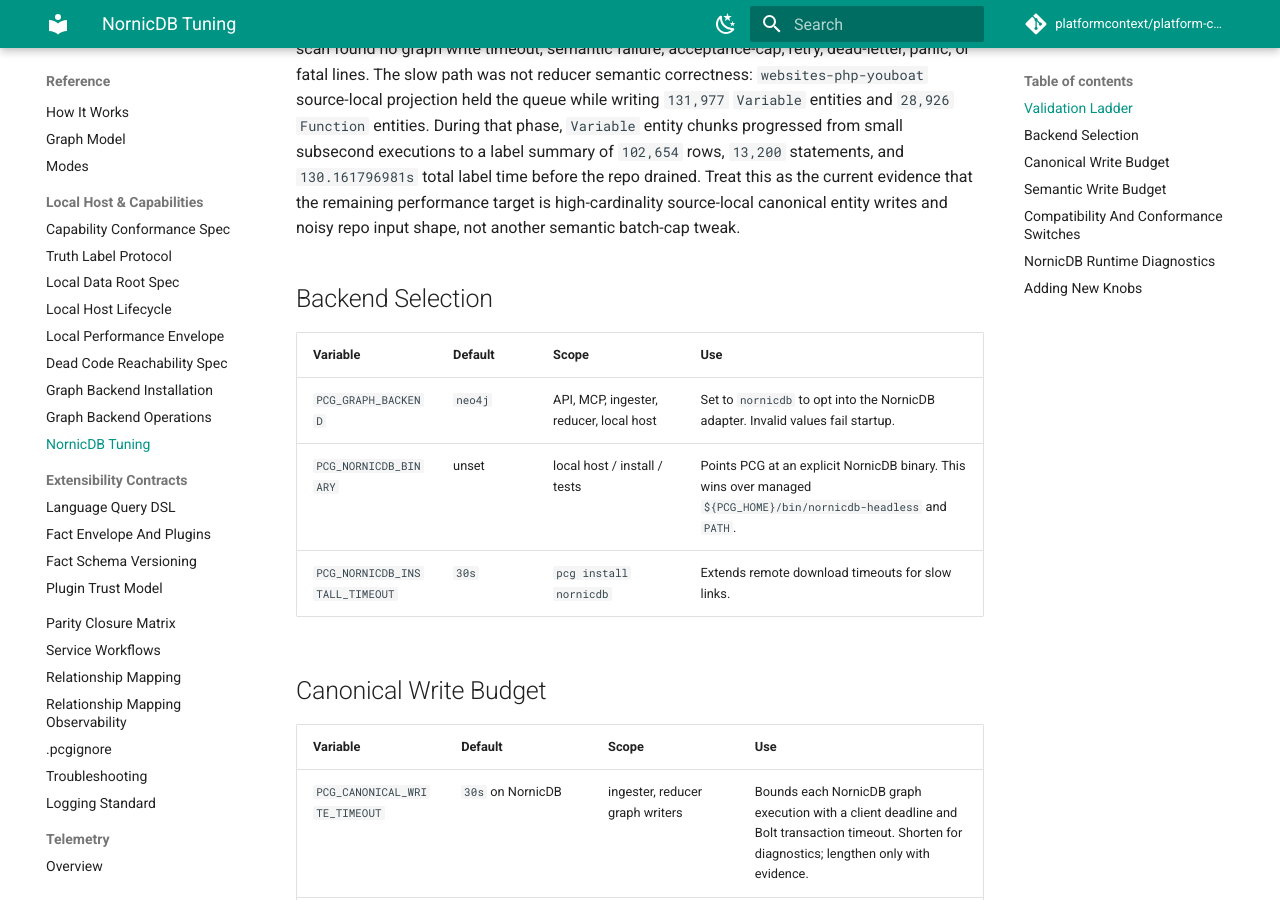
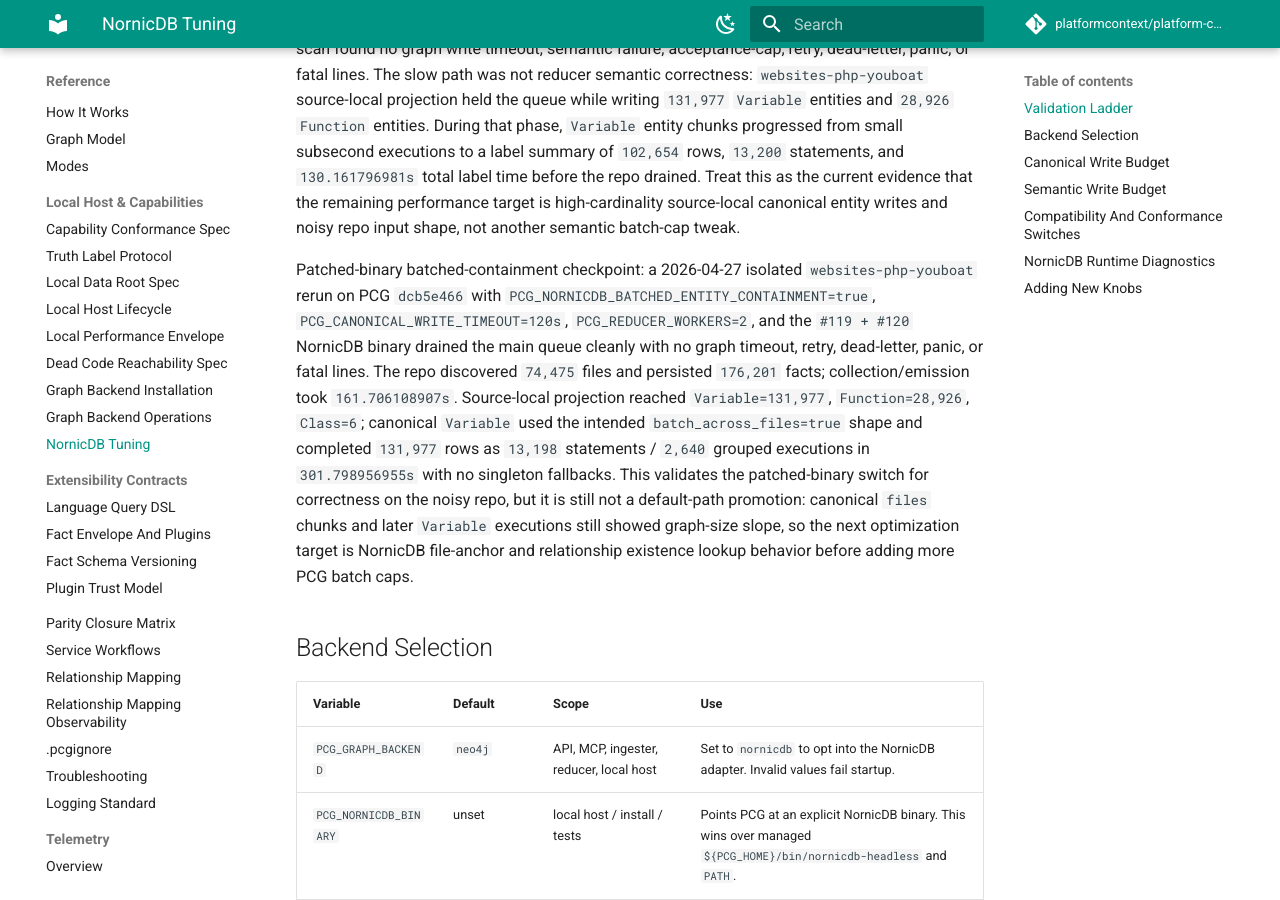
Before and after one commit to platformcontext/platform-context-graph, an MkDocs documentation site: the page built from docs/docs/reference/nornicdb-tuning.md, in a window 1280 px wide and 900 px high, scrolled down 1391 px. Built offline with MkDocs 1.6.1 and Material for MkDocs 9.7.7, drawn with Linux system fonts in a browser that asks for light colours; comment, search, counter and statistics services are not loaded.

Commit message:
docs: record nornicdb dogfood evidence

```diff
--- a/docs/docs/reference/nornicdb-tuning.md
+++ b/docs/docs/reference/nornicdb-tuning.md
@@ -67,6 +67,22 @@ total label time before the repo drained. Treat this as the current evidence
 that the remaining performance target is high-cardinality source-local
 canonical entity writes and noisy repo input shape, not another semantic
 batch-cap tweak.
+
+Patched-binary batched-containment checkpoint: a 2026-04-27 isolated
+`websites-php-youboat` rerun on PCG `dcb5e466` with
+`PCG_NORNICDB_BATCHED_ENTITY_CONTAINMENT=true`, `PCG_CANONICAL_WRITE_TIMEOUT=120s`,
+`PCG_REDUCER_WORKERS=2`, and the `#119 + #120` NornicDB binary drained the
+main queue cleanly with no graph timeout, retry, dead-letter, panic, or fatal
+lines. The repo discovered `74,475` files and persisted `176,201` facts;
+collection/emission took `161.706108907s`. Source-local projection reached
+`Variable=131,977`, `Function=28,926`, `Class=6`; canonical `Variable` used
+the intended `batch_across_files=true` shape and completed `131,977` rows as
+`13,198` statements / `2,640` grouped executions in `301.798956955s` with no
+singleton fallbacks. This validates the patched-binary switch for correctness
+on the noisy repo, but it is still not a default-path promotion: canonical
+`files` chunks and later `Variable` executions still showed graph-size slope,
+so the next optimization target is NornicDB file-anchor and relationship
+existence lookup behavior before adding more PCG batch caps.
 
 ## Backend Selection
 
```
Also changed, not shown: docs/docs/adrs/2026-04-20-embedded-local-backends-implementation-plan.md (+1 -0 lines), docs/docs/adrs/2026-04-22-nornicdb-graph-backend-candidate.md (+2 -0 lines), docs/docs/reference/local-testing.md (+7 -0 lines).
